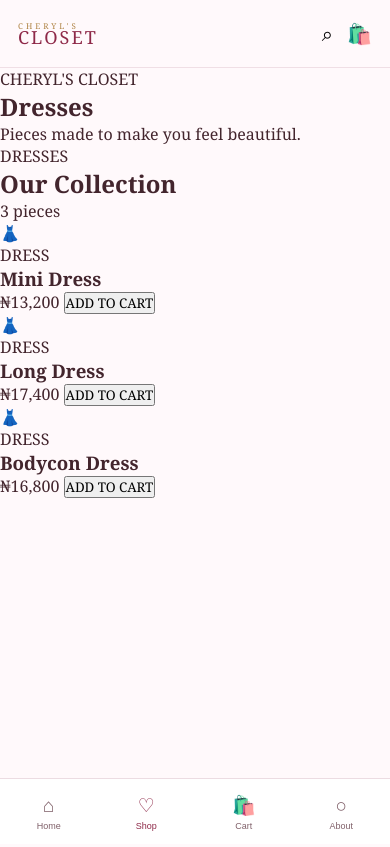
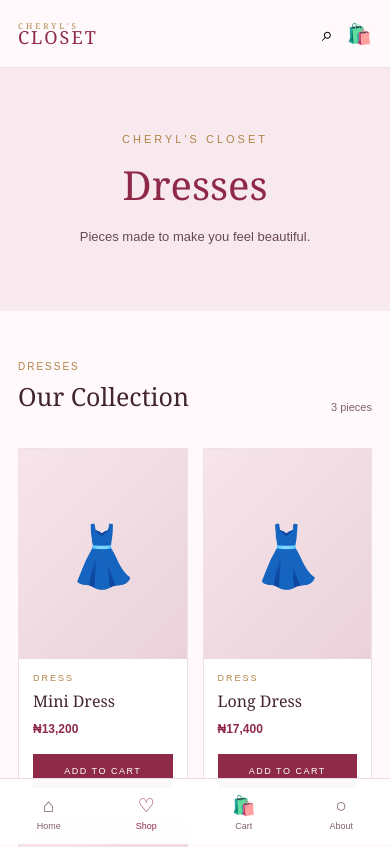
Before and after one commit to Cheryl-01/cheryls-closet-redesign, a plain HTML site: page dress.html in a window 390 px wide. Shown: the top 847 px of the page. Drawn offline with Linux system fonts and the light colour scheme.

Commit message:
Style category product page

```diff
--- a/style.css
+++ b/style.css
@@ -701,6 +701,230 @@ footer {
     font-size: 16px;
   }
 
+   /* =========================
+   CATEGORY PAGES
+========================= */
+
+.category-hero {
+  padding: 85px 20px;
+  text-align: center;
+  background: var(--soft-pink);
+}
+
+.category-hero p {
+  color: var(--gold);
+  font-family: Arial, sans-serif;
+  font-size: 11px;
+  letter-spacing: 3px;
+  margin-bottom: 12px;
+}
+
+.category-hero h1 {
+  font-size: 48px;
+  font-weight: normal;
+  color: var(--wine);
+  margin-bottom: 12px;
+}
+
+.category-hero span {
+  font-family: Arial, sans-serif;
+  font-size: 13px;
+  color: #694952;
+}
+
+
+/* PRODUCTS SECTION */
+
+.products-section {
+  padding: 70px 6%;
+}
+
+.products-heading {
+  max-width: 1100px;
+  margin: 0 auto 35px;
+
+  display: flex;
+  align-items: flex-end;
+  justify-content: space-between;
+}
+
+.products-heading p {
+  color: var(--gold);
+  font-family: Arial, sans-serif;
+  font-size: 10px;
+  letter-spacing: 2px;
+  margin-bottom: 7px;
+}
+
+.products-heading h2 {
+  font-size: 30px;
+  font-weight: normal;
+}
+
+.products-heading > span {
+  font-family: Arial, sans-serif;
+  font-size: 11px;
+  color: #80616a;
+}
+
+
+/* PRODUCT GRID */
+
+.product-grid {
+  display: grid;
+  grid-template-columns: repeat(3, 1fr);
+  gap: 25px;
+
+  max-width: 1100px;
+  margin: auto;
+}
+
+
+/* PRODUCT CARD */
+
+.product-card {
+  background: var(--white);
+  border: 1px solid #f0dfe5;
+  transition: 0.25s;
+}
+
+.product-card:hover {
+  transform: translateY(-5px);
+  box-shadow: 0 10px 25px rgba(67, 37, 45, 0.08);
+}
+
+
+/* PRODUCT IMAGE */
+
+.product-image {
+  display: flex;
+  align-items: center;
+  justify-content: center;
+
+  height: 330px;
+
+  background:
+    linear-gradient(135deg, #f7e5ea, #ead2da);
+}
+
+.product-image div {
+  font-size: 90px;
+}
+
+
+/* PRODUCT INFO */
+
+.product-info {
+  padding: 20px;
+}
+
+.product-info p {
+  color: var(--gold);
+  font-family: Arial, sans-serif;
+  font-size: 9px;
+  letter-spacing: 2px;
+  margin-bottom: 7px;
+}
+
+.product-info h3 {
+  font-size: 20px;
+  font-weight: normal;
+  margin-bottom: 10px;
+}
+
+.product-price {
+  display: block;
+
+  font-family: Arial, sans-serif;
+  font-size: 14px;
+  font-weight: bold;
+
+  color: var(--wine);
+
+  margin-bottom: 18px;
+}
+
+
+/* ADD TO CART */
+
+.add-cart-btn {
+  width: 100%;
+
+  padding: 13px;
+
+  border: 1px solid var(--wine);
+  background: var(--wine);
+  color: white;
+
+  font-family: Arial, sans-serif;
+  font-size: 10px;
+  letter-spacing: 1.5px;
+
+  cursor: pointer;
+  transition: 0.25s;
+}
+
+.add-cart-btn:hover {
+  background: var(--dark);
+}
+
+
+/* CATEGORY MOBILE */
+
+@media (max-width: 700px) {
+
+  .category-hero {
+    padding: 65px 20px;
+  }
+
+  .category-hero h1 {
+    font-size: 40px;
+  }
+
+  .products-section {
+    padding: 50px 18px;
+  }
+
+  .products-heading {
+    align-items: flex-end;
+  }
+
+  .products-heading h2 {
+    font-size: 25px;
+  }
+
+  .product-grid {
+    grid-template-columns: 1fr 1fr;
+    gap: 15px;
+  }
+
+  .product-image {
+    height: 210px;
+  }
+
+  .product-image div {
+    font-size: 60px;
+  }
+
+  .product-info {
+    padding: 14px;
+  }
+
+  .product-info h3 {
+    font-size: 16px;
+  }
+
+  .product-price {
+    font-size: 12px;
+  }
+
+  .add-cart-btn {
+    padding: 11px 5px;
+    font-size: 9px;
+  }
+
+}
+
   .shop-message {
     padding: 75px 20px;
   }
```
